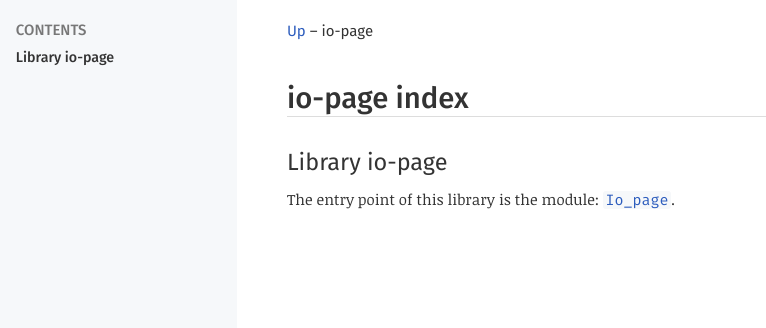
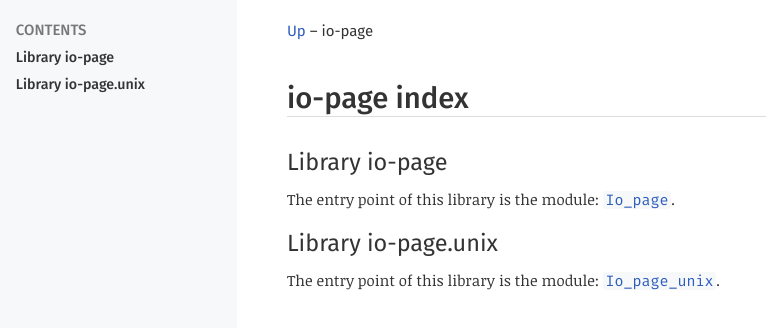
Before and after one commit to mirage/io-page, a plain HTML site: page io-page/index.html in a window 1280 px wide. Shown: the whole page, without its empty margins (0-766 px from the left). Drawn offline with Linux system fonts and the light colour scheme.

Commit message:
Update io-page doc to 2.4.0.

```diff
--- a/io-page/index.html
+++ b/io-page/index.html
@@ -1,2 +1,2 @@
 <!DOCTYPE html>
-<html xmlns="http://www.w3.org/1999/xhtml"><head><title>index (io-page.index)</title><link rel="stylesheet" href="../odoc.css"/><meta charset="utf-8"/><meta name="generator" content="odoc 1.5.2"/><meta name="viewport" content="width=device-width,initial-scale=1.0"/><script src="../highlight.pack.js"></script><script>hljs.initHighlightingOnLoad();</script></head><body><div class="content"><header><nav><a href="../index.html">Up</a> – io-page</nav><h1 id="io-page-index"><a href="#io-page-index" class="anchor"></a>io-page index</h1><nav class="toc"><ul><li><a href="#library-io-page">Library io-page</a></li></ul></nav></header><h2 id="library-io-page"><a href="#library-io-page" class="anchor"></a>Library io-page</h2><p>The entry point of this library is the module: <a href="Io_page/index.html"><code>Io_page</code></a>.</p></div></body></html>
+<html xmlns="http://www.w3.org/1999/xhtml"><head><title>index (io-page.index)</title><link rel="stylesheet" href="../odoc.css"/><meta charset="utf-8"/><meta name="generator" content="odoc 1.5.2"/><meta name="viewport" content="width=device-width,initial-scale=1.0"/><script src="../highlight.pack.js"></script><script>hljs.initHighlightingOnLoad();</script></head><body><div class="content"><header><nav><a href="../index.html">Up</a> – io-page</nav><h1 id="io-page-index"><a href="#io-page-index" class="anchor"></a>io-page index</h1><nav class="toc"><ul><li><a href="#library-io-page">Library io-page</a></li><li><a href="#library-io-page.unix">Library io-page.unix</a></li></ul></nav></header><h2 id="library-io-page"><a href="#library-io-page" class="anchor"></a>Library io-page</h2><p>The entry point of this library is the module: <a href="Io_page/index.html"><code>Io_page</code></a>.</p><h2 id="library-io-page.unix"><a href="#library-io-page.unix" class="anchor"></a>Library io-page.unix</h2><p>The entry point of this library is the module: <a href="Io_page_unix/index.html"><code>Io_page_unix</code></a>.</p></div></body></html>
```
Also changed, not shown: io-page/Io_page_unix/index.html (added, +2 -0 lines), 1 other file.
